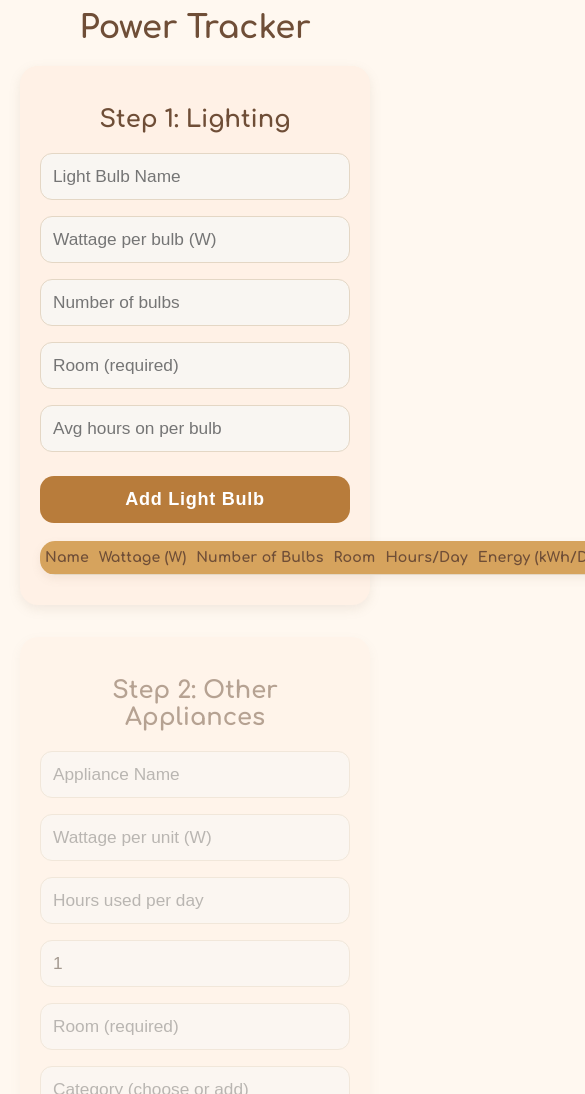
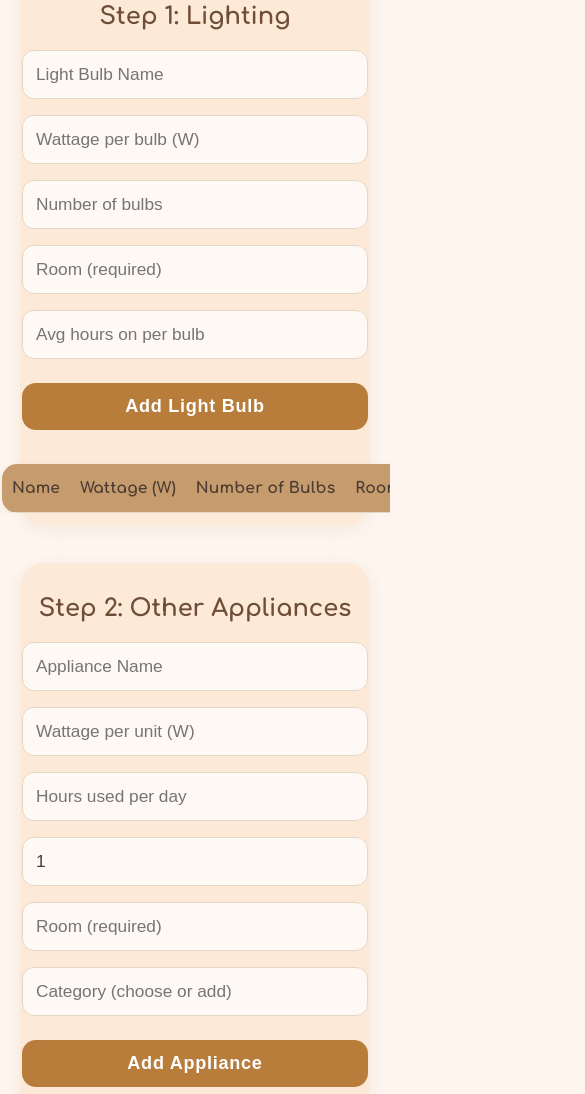
Before and after one commit to jaop1234/Power-tracker, a plain HTML site: page index.html in a window 390 px wide. Shown: the part 906-2000 px from the top of the page, 585 px wide, since content can reach past the window. Drawn offline with nearby package versions, Linux system fonts and the light colour scheme.

Commit message:
Update index.html

```diff
--- a/index.html
+++ b/index.html
@@ -9,9 +9,9 @@
   <style>
     body {
       font-family: 'Comfortaa', cursive, sans-serif;
-      background: #fff8f0;
+      background: #fdf5ee;
       color: #4a3c31;
-      max-width: 900px;
+      max-width: 1100px;
       margin: 30px auto;
       padding: 20px;
     }
@@ -21,11 +21,13 @@
       text-align: center;
     }
     section {
-      background: #fff1e6;
-      padding: 20px 20px 30px 20px;
-      border-radius: 18px;
-      box-shadow: 0 4px 12px rgba(143, 120, 98, 0.13);
-      margin-bottom: 32px;
+      background: #fde9d8;
+      padding: 26px 22px 32px 22px;
+      border-radius: 24px;
+      box-shadow: 0 4px 16px rgba(143, 120, 98, 0.09);
+      margin-bottom: 38px;
+      min-height: 380px;
+      /* makes the box taller so table fits inside */
     }
     form {
       display: grid;
@@ -34,11 +36,11 @@
       margin-bottom: 18px;
     }
     input, select {
-      padding: 12px;
+      padding: 13px;
       font-size: 1.08rem;
       border-radius: 12px;
       border: 1.5px solid #e4d7c5;
-      background: #f9f6f2;
+      background: #fff9f5;
       color: #4a3c31;
       transition: border-color 0.3s;
     }
@@ -62,19 +64,18 @@
     button:hover {
       background: #a9672f;
     }
-    #lightingSubmitBtn {
+    #lightingSubmitBtn, #applianceSubmitBtn {
       grid-column: 1 / -1;
-      background: #b87c3b;
-      color: #fff;
-      border-radius: 14px;
-      font-size: 1.13em;
       margin-top: 8px;
     }
-    #lightingSubmitBtn:hover {
-      background: #a9672f;
+    .table-scroll {
+      overflow-x: auto;
+      margin: 0 -22px;
+      padding: 0 2px;
     }
     table {
       width: 100%;
+      min-width: 800px;
       border-collapse: collapse;
       background: #fff;
       border-radius: 15px;
@@ -84,19 +85,18 @@
       font-size: 1.03em;
     }
     th, td {
-      padding: 13px 8px;
+      padding: 15px 10px;
       border-bottom: 1px solid #e4d7c5;
       text-align: left;
-      user-select: none;
       font-family: 'Comfortaa', cursive, sans-serif;
+      white-space: nowrap;
     }
     th {
-      background-color: #d6a35d;
-      color: #6f4e37;
+      background-color: #c69b6d;
+      color: #4a3c31;
       font-weight: 700;
       font-size: 1em;
       letter-spacing: 0.01em;
-      white-space: nowrap;
     }
     tr:last-child td {
       border-bottom: none;
@@ -141,9 +141,11 @@
       font-size: 1.12em;
       text-align: center;
     }
-    .disabled {
-      opacity: 0.5;
-      pointer-events: none;
+    #summaryPeriod {
+      font-size: 1em;
+      border-radius: 8px;
+      padding: 6px 10px;
+      margin-left: 8px;
     }
     #userGuide {
       background:#f7e9d2;
@@ -187,11 +189,13 @@
       background: #fff;
       padding: 15px;
     }
-    @media (max-width: 700px) {
-      table, thead, tbody, th, td, tr { font-size: 0.97em; }
-      form { grid-template-columns: 1fr; }
-      th, td { padding: 9px 5px; }
-      canvas { width: 100% !important; height: auto !important; }
+    @media (max-width: 900px) {
+      table { min-width: 600px; font-size: 1em; }
+      section { padding: 18px 5px 18px 5px; }
+    }
+    @media (max-width: 600px) {
+      table { min-width: 520px; font-size: 0.97em; }
+      section { padding: 12px 2px 12px 2px; }
     }
   </style>
 </head>
@@ -202,9 +206,8 @@
       <li><b>Enter Lighting Information:</b> Fill in the form for each light bulb (name, wattage, number of bulbs, room, hours per day) and click <b>Add Light Bulb</b>. Edit or delete bulbs in the table below as needed.</li>
       <li><b>Enter Other Appliances:</b> After adding lighting, fill in the form for each other appliance (name, wattage, hours, quantity, room, category) and click <b>Add Appliance</b>. Edit or delete appliances in the table below.</li>
       <li><b>Adjust Electricity Rate:</b> Change the electricity rate ($ per kWh) if needed. All costs update automatically.</li>
-      <li><b>View Your Summary:</b> See your total daily energy use and cost in the summary section.</li>
+      <li><b>View Your Summary:</b> See your total energy use and cost in the summary section.</li>
       <li><b>Generate Charts:</b> Click <b>Generate Charts</b> to see breakdowns of your energy use by category, room, and appliance.</li>
-      <li><b>Get Energy usage summary:</b> Review the summary provided based on your usage.</li>
     </ol>
     <p style="margin-top:12px; font-size:0.97em;"><b>Tip:</b> All your data is saved in your browser. For best results, enter accurate data for each appliance.</p>
   </section>
@@ -220,6 +223,7 @@
       <input type="number" id="lightingHours" placeholder="Avg hours on per bulb" required min="0" max="24" step="0.1" />
       <button type="submit" id="lightingSubmitBtn">Add Light Bulb</button>
     </form>
+    <div class="table-scroll">
       <table id="lightingTable" aria-label="Lighting appliances list">
         <thead>
           <tr>
@@ -235,6 +239,7 @@
         </thead>
         <tbody></tbody>
       </table>
+    </div>
   </section>
 
   <section id="applianceSection" aria-label="Other appliances" class="disabled">
@@ -258,6 +263,7 @@
       </datalist>
       <button type="submit" id="applianceSubmitBtn">Add Appliance</button>
     </form>
+    <div class="table-scroll">
       <table id="applianceTable" aria-label="Other appliances list">
         <thead>
           <tr>
@@ -274,10 +280,19 @@
         </thead>
         <tbody></tbody>
       </table>
+    </div>
   </section>
 
   <div class="summary" aria-live="polite" aria-atomic="true">
     <h2>Summary</h2>
+    <div style="margin-bottom:14px;">
+      <label for="summaryPeriod">Show usage and cost per: </label>
+      <select id="summaryPeriod">
+        <option value="day">Day</option>
+        <option value="week">Week</option>
+        <option value="month" selected>Month</option>
+      </select>
+    </div>
     <p id="summaryText">Please enter your lighting info to get started.</p>
     <p id="summaryEnergyCost" style="font-weight:700;"></p>
   </div>
@@ -318,6 +333,7 @@
   const electricityRateInput = document.getElementById('electricityRate');
   const generateChartsBtn    = document.getElementById('generateChartsBtn');
   const chartsContainer      = document.getElementById('chartsContainer');
+  const summaryPeriodSelect  = document.getElementById('summaryPeriod');
 
   let lightingEditIndex  = null;
   let applianceEditIndex = null;
@@ -327,11 +343,13 @@
     localStorage.setItem('otherAppliances', JSON.stringify(otherAppliances));
     localStorage.setItem('electricityRate', electricityRate.toString());
   }
+
   function calculateEnergyCost(wattage, hours, quantity) {
     const energy = (wattage * hours * quantity) / 1000;
     const cost   = energy * electricityRate;
     return { energy, cost };
   }
+
   function renderLightingTable() {
     lightingTableBody.innerHTML = '';
     lightingAppliances.forEach((item, i) => {
@@ -352,6 +370,7 @@
       lightingTableBody.appendChild(tr);
     });
   }
+
   function renderApplianceTable() {
     applianceTableBody.innerHTML = '';
     otherAppliances.forEach((item, i) => {
@@ -373,6 +392,7 @@
       applianceTableBody.appendChild(tr);
     });
   }
+
   function updateSummary() {
     if (lightingAppliances.length === 0) {
       summaryText.textContent = 'Please enter your lighting info to get started.';
@@ -382,6 +402,7 @@
     }
     applianceSection.classList.remove('disabled');
     summaryText.textContent = '';
+
     let totalEnergy = 0, totalCost = 0;
     lightingAppliances.forEach(item => {
       const { energy, cost } = calculateEnergyCost(item.wattage, item.hours, item.quantity);
@@ -393,9 +414,20 @@
       totalEnergy += energy;
       totalCost   += cost;
     });
+
+    // Get the selected period and set the multiplier
+    const period = summaryPeriodSelect.value;
+    let factor = 1, label = 'day';
+    if (period === 'week') { factor = 7; label = 'week'; }
+    else if (period === 'month') { factor = 30; label = 'month'; }
+
+    const periodEnergy = totalEnergy * factor;
+    const periodCost = totalCost * factor;
+
     summaryEnergyCost.textContent =
-      `Total daily consumption: ${totalEnergy.toFixed(2)} kWh, costing about $${totalCost.toFixed(2)} per day.`;
+      `Total ${label}ly consumption: ${periodEnergy.toFixed(2)} kWh, costing about $${periodCost.toFixed(2)} per ${label}.`;
   }
+
   lightingForm.addEventListener('submit', e => {
     e.preventDefault();
     const name    = document.getElementById('lightingName').value.trim();
@@ -420,6 +452,7 @@
     updateSummary();
     lightingForm.reset();
   });
+
   window.editLighting = function(i) {
     const item = lightingAppliances[i];
     document.getElementById('lightingName').value      = item.name;
@@ -431,6 +464,7 @@
     lightingForm.querySelector('button').textContent = 'Update Light Bulb';
     window.scrollTo({ top: 0, behavior: 'smooth' });
   };
+
   window.deleteLighting = function(i) {
     if (confirm(`Delete lighting item "${lightingAppliances[i].name}"?`)) {
       lightingAppliances.splice(i, 1);
@@ -439,6 +473,7 @@
       updateSummary();
     }
   };
+
   applianceForm.addEventListener('submit', e => {
     e.preventDefault();
     if (lightingAppliances.length === 0) {
@@ -468,6 +503,7 @@
     updateSummary();
     applianceForm.reset();
   });
+
   window.editAppliance = function(i) {
     const item = otherAppliances[i];
     document.getElementById('applianceName').value     = item.name;
@@ -480,6 +516,7 @@
     applianceForm.querySelector('button').textContent = 'Update Appliance';
     window.scrollTo({ top: document.getElementById('applianceSection').offsetTop, behavior: 'smooth' });
   };
+
   window.deleteAppliance = function(i) {
     if (confirm(`Delete appliance "${otherAppliances[i].name}"?`)) {
       otherAppliances.splice(i, 1);
@@ -488,6 +525,7 @@
       updateSummary();
     }
   };
+
   electricityRateInput.addEventListener('change', () => {
     const val = parseFloat(electricityRateInput.value);
     if (val > 0) {
@@ -499,6 +537,9 @@
       electricityRateInput.value = electricityRate.toFixed(3);
     }
   });
+
+  summaryPeriodSelect.addEventListener('change', updateSummary);
+
   function generateColors(count) {
     const baseColors = [
       '#c47f49', '#a97134', '#d6a35d', '#b27e3b', '#ffbf80',
@@ -511,6 +552,7 @@
     }
     return colors;
   }
+
   function clearCharts() {
     chartsContainer.innerHTML = `
       <canvas id="chartCategory" aria-label="Energy use by category"></canvas>
@@ -519,6 +561,7 @@
       <canvas id="chartLightingRoom" aria-label="Lighting energy distribution by room"></canvas>
     `;
   }
+
   function generateCharts() {
     if (lightingAppliances.length === 0) {
       alert('Please add lighting info first to generate charts!');
@@ -691,10 +734,12 @@
       }
     });
   }
+
   renderLightingTable();
   renderApplianceTable();
   updateSummary();
   generateChartsBtn.addEventListener('click', generateCharts);
+  summaryPeriodSelect.addEventListener('change', updateSummary);
 </script>
 </body>
 </html>
```
Lines whose indentation alone changed are shown as unchanged.
